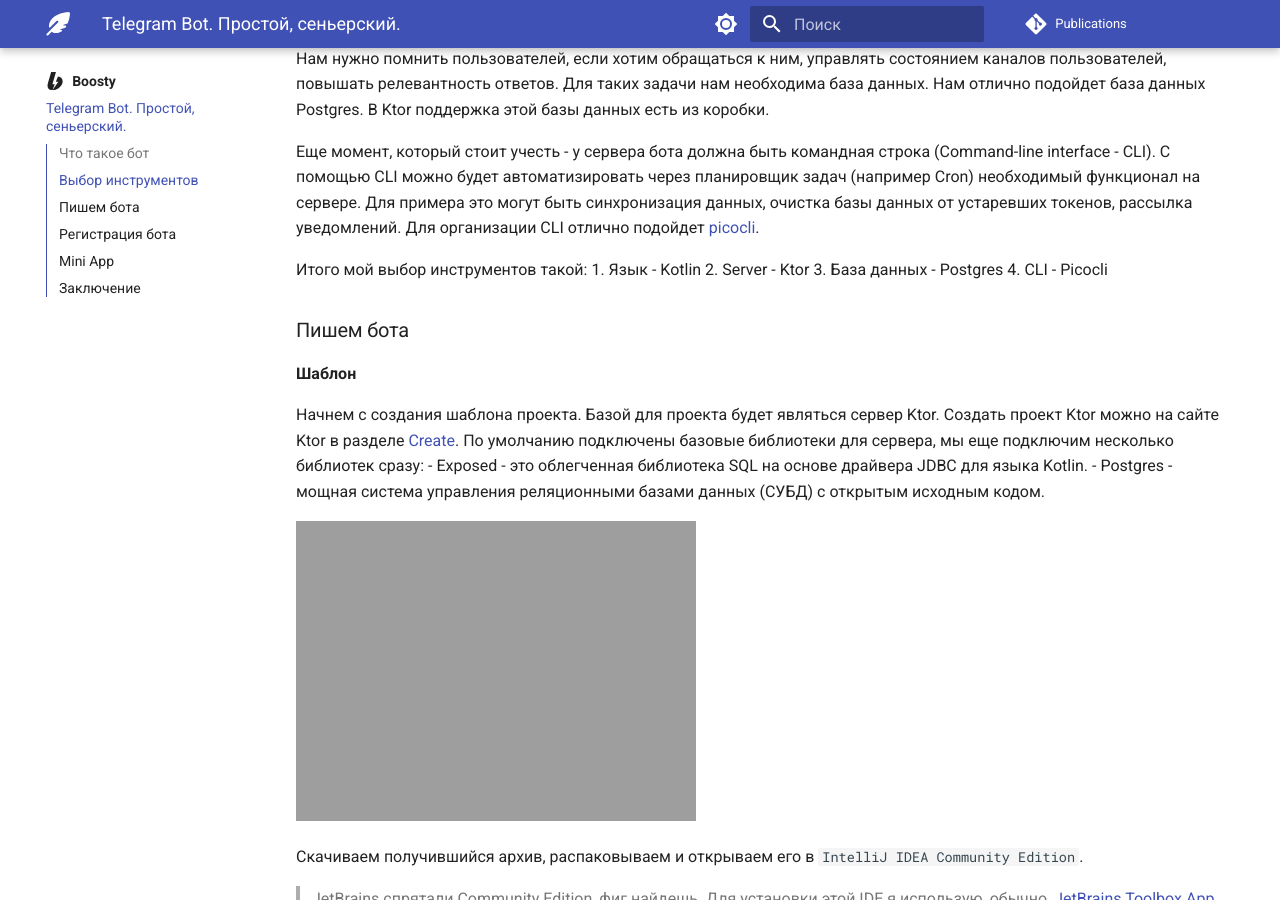
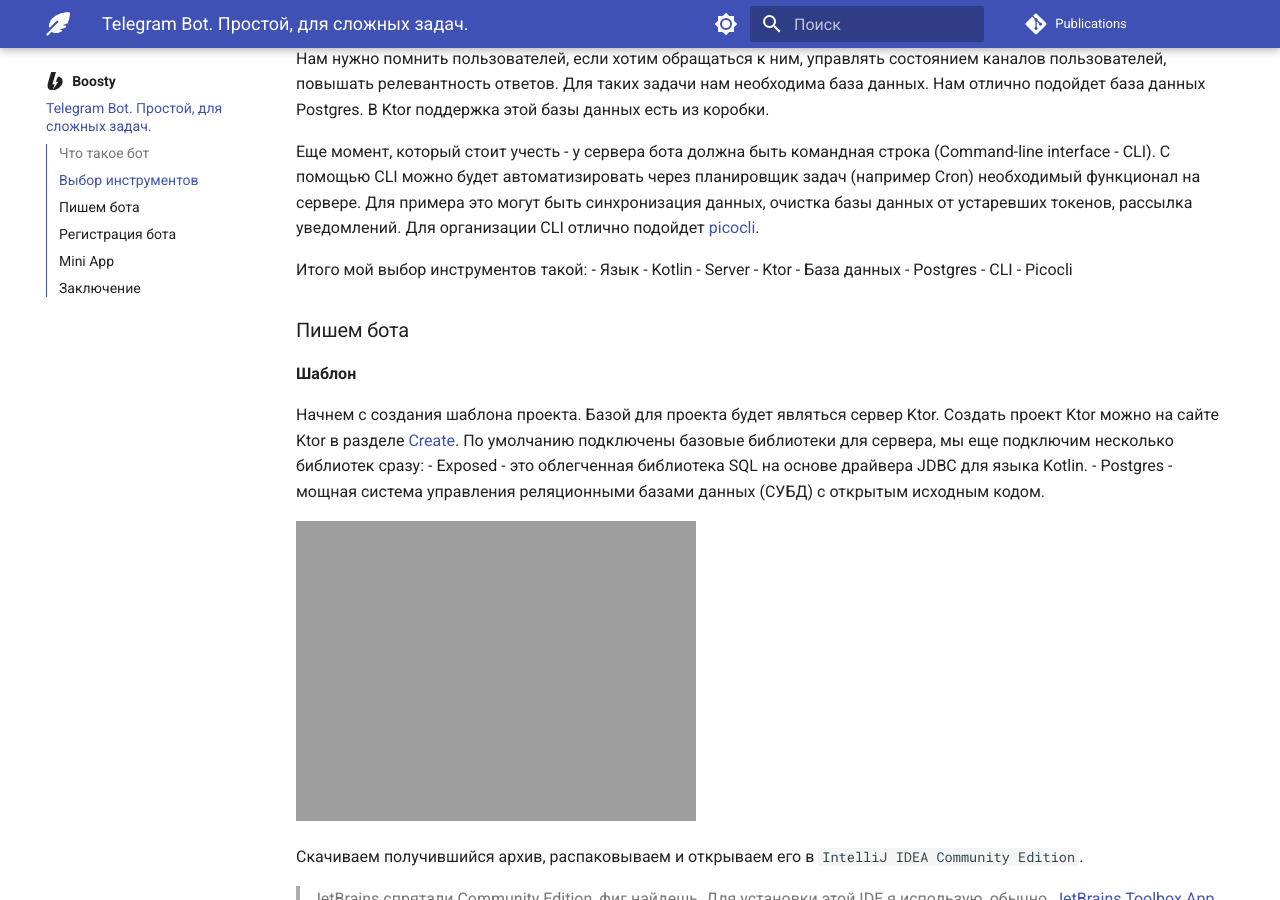
Before and after one commit to keygenqt/publications, an MkDocs documentation site: the page built from publications/boosty/Telegram Bot. Простой, для сложных задач./index.md, in a window 1280 px wide and 900 px high, scrolled down 1192 px. Built offline with MkDocs 1.6.1 and Material for MkDocs 9.7.7, drawn with Linux system fonts in a browser that asks for light colours; comment, search, counter and statistics services are not loaded; some of the changed text lies outside the part shown.

Commit message:
Rename boosty article.

```diff
--- a/mkdocs.yml
+++ b/mkdocs.yml
@@ -23,7 +23,7 @@
     - Сложность: 'articles/Сложность/index.md'
   - Boosty:
     - Boosty: boosty/index.md
-    - Telegram Bot. Простой, сеньерский.: 'boosty/Telegram Bot. Простой, сеньерский./index.md'
+    - Telegram Bot. Простой, для сложных задач.: 'boosty/Telegram Bot. Простой, для сложных задач./index.md'
 
 # Assets
 extra_css:
--- a/publications/boosty/Telegram Bot. Простой, сеньерский./index.md
+++ b/publications/boosty/Telegram Bot. Простой, для сложных задач./index.md
@@ -1,4 +1,4 @@
-# Telegram Bot. Простой, сеньерский.
+# Telegram Bot. Простой, для сложных задач.
 
 > 01-01-2025 <span class="github-link">[Материалы к статье :material-github:](https://github.com/keygenqt/publications/tree/main/materials/ktor-bot-sample)</span>
 
@@ -27,11 +27,10 @@
 Еще момент, который стоит учесть - у сервера бота должна быть командная строка (Command-line interface - CLI). С помощью CLI можно будет автоматизировать через планировщик задач (например Cron) необходимый функционал на сервере. Для примера это могут быть синхронизация данных, очистка базы данных от устаревших токенов, рассылка уведомлений. Для организации CLI отлично подойдет [picocli](https://picocli.info/).
 
 Итого мой выбор инструментов такой:
-1. Язык - Kotlin
-2. Server - Ktor
-3. База данных - Postgres
-4. CLI - Picocli
-
+- Язык - Kotlin
+- Server - Ktor
+- База данных - Postgres
+- CLI - Picocli
 ### Пишем бота
 
 **Шаблон**
@@ -681,7 +679,7 @@
 
 ![image12](./data/image12.png)
 
-Ну вот и все, основной функционал бота готов. Дальше его можно расширять и улучшать на все случаи жизни. Я не могу описать все в статье, но база у нас заложена хорошая. Код проекта вы найдете на [GitHub](https://github.com/keygenqt/publications). Если будут вопросы, готов ответить на [Boosty](https://boosty.to/keygenqt). Есть еще одна фича, незатронутая в этой статье - Mini-App.
+Ну вот и все, основной функционал бота готов. Дальше его можно расширять и улучшать на все случаи жизни. Я не могу описать все в статье, но база у нас заложена хорошая. Код проекта вы найдете на [GitHub](https://github.com/keygenqt/publications/tree/main/materials/ktor-bot-sample). Если будут вопросы, готов ответить на [Boosty](https://boosty.to/keygenqt). Есть еще одна фича, незатронутая в этой статье - Mini-App.
 
 ### Mini App
 
```
Also changed, not shown: other parts of publications/boosty/Telegram Bot. Простой, для сложных задач./index.md (+0 -1 lines), 28 other files.
